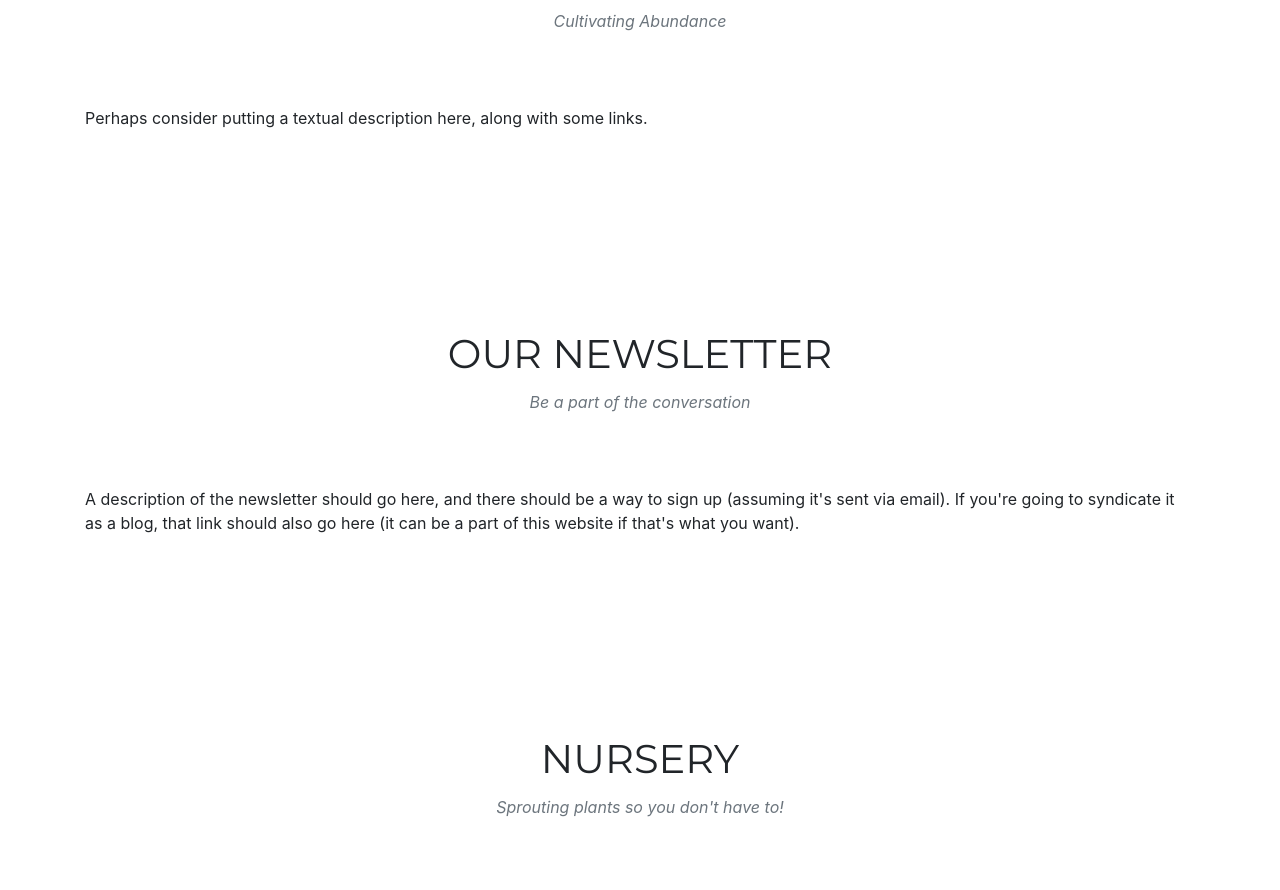
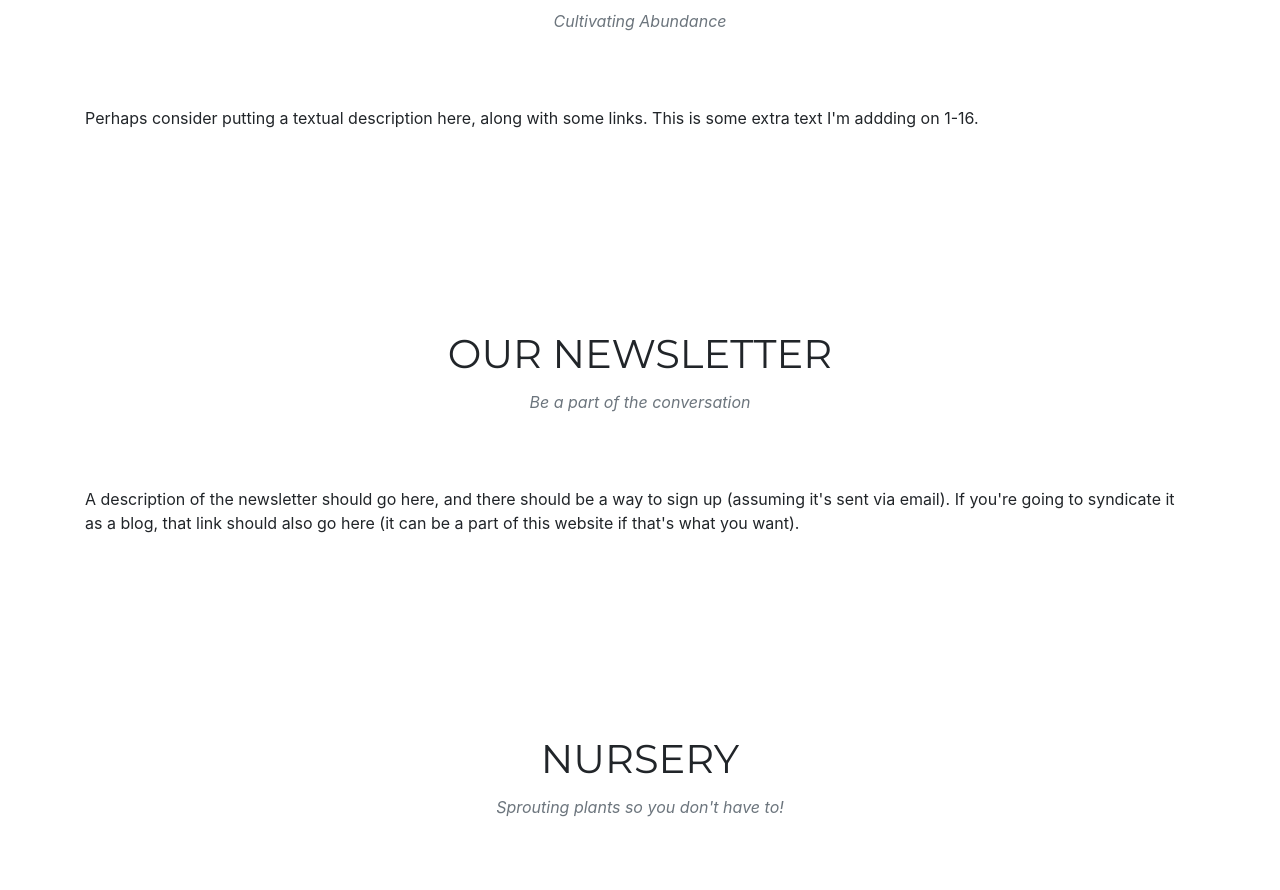
Before and after one commit to permabundance/permabundance.github.io, a website with bundled scripts: page index.html in a window 1280 px wide. Shown: the part 919-1809 px from the top of the page. Built offline with nearby package versions, Linux system fonts and the light colour scheme; files whose address does not match are found by name; a web font is replaced by a local one.

Commit message:
This is a test commit to demonstrate Git
Example description here.

```diff
--- a/index.html
+++ b/index.html
@@ -86,7 +86,7 @@
       </div>
       <div class="row">
         <div class="col-lg-12">
-          Perhaps consider putting a textual description here, along with some links.
+          Perhaps consider putting a textual description here, along with some links. This is some extra text I'm addding on 1-16.
         </div>
       </div>
     </div>
```
